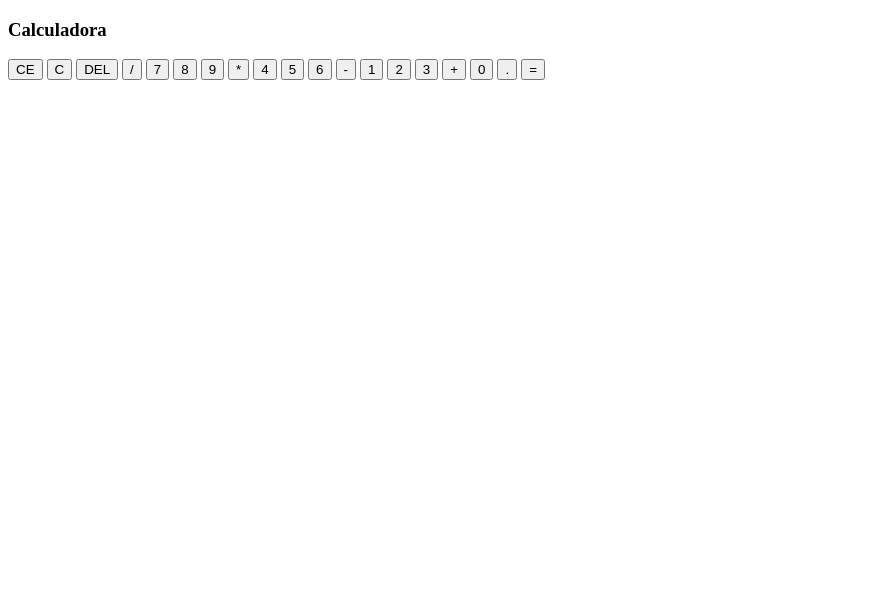
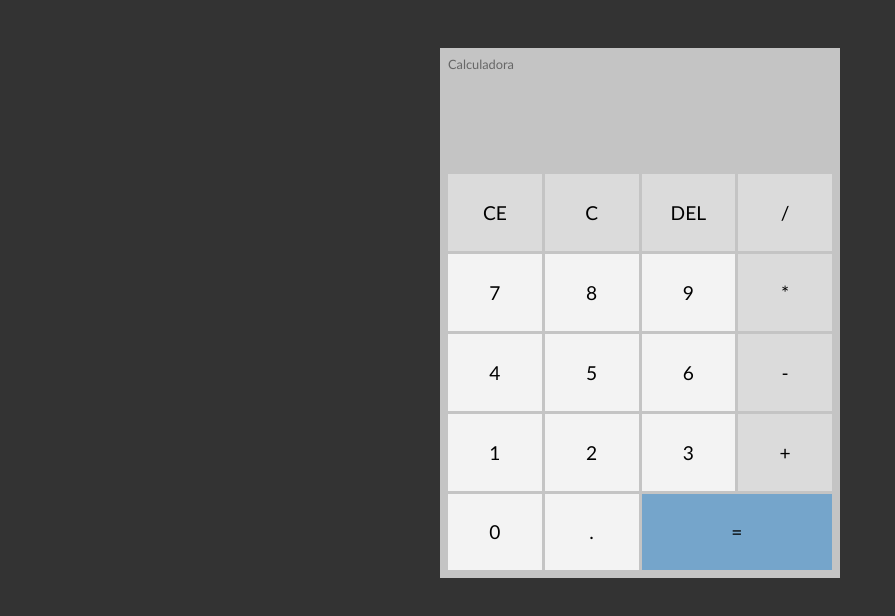
Before and after one commit to DanielFiilho07/Calculadora, a plain HTML site: page index.html in a window 1280 px wide. Shown: the whole page, without its empty margins (0-895 px from the left). Drawn offline with Linux system fonts and the light colour scheme.

Commit message:
adicionado css

```diff
--- a/css/style.css
+++ b/css/style.css
@@ -0,0 +1,81 @@
+* {
+    margin: 0;
+    padding: 0;
+    box-sizing: border-box;
+    font-family: 'Trebuchet MS';
+  }
+
+  body {
+    background-color: #333;
+    display: flex;
+    align-items: center;
+    justify-content: center;
+    padding: 3em;
+  }
+
+  #calculadora {
+    width: 400px;
+    padding: 0.5em;
+    background-color: #c4c4c4;
+    color: #000;
+    display: flex;
+    flex-direction: column;
+  }
+
+  #calculadora h3 {
+    font-size: 0.8em;
+    font-weight: 300;
+    color: #666;
+  }
+
+  #operacoes {
+    text-align: right;
+  }
+
+  #previous-operation {
+    color: #777;
+    padding: 0.2em;
+    overflow-wrap: break-word;
+    min-height: 1.6em;
+  }
+
+  #current-operation {
+    min-height: 1.6em;
+    font-size: 3em;
+    font-weight: 700;
+    padding: 0.2em;
+    overflow-wrap: break-word;
+  }
+
+  #botoes {
+    display: grid;
+    grid-template-columns: 1fr 1fr 1fr 1fr;
+    gap: 3px;
+  }
+
+  #botoes button {
+    border: 1px solid transparent;
+    border-radius: 0;
+    height: 4em;
+    font-size: 1.2em;
+    background-color: #dbdbdb;
+    cursor: pointer;
+  }
+
+  #botoes .numero {
+    background-color: #f3f3f3;
+  }
+
+  #botoes button:hover {
+    background-color: #bababa;
+    border-color: #999;
+  }
+
+  #botoes #equal-btn {
+    grid-column: span 2;
+    background-color: #75a5cb;
+  }
+
+  #botoes #equal-btn:hover {
+    grid-column: span 2;
+    background-color: #3a91d8;
--- a/index.html
+++ b/index.html
@@ -17,13 +17,13 @@
           <div id="previous-operation"></div>
           <div id="current-operation"></div>
         </div>
-        <div id="buttoes-container">
+        <div id="botoes">
           <button>CE</button>
           <button>C</button>
           <button>DEL</button>
           <button>/</button>
           <button class="numero">7</button>
-          <button class="number">8</button>
+          <button class="numero">8</button>
           <button class="numero">9</button>
           <button>*</button>
           <button class="numero">4</button>
```
